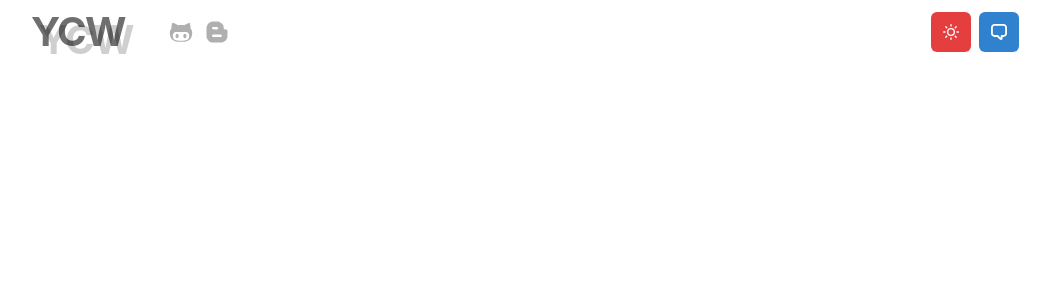
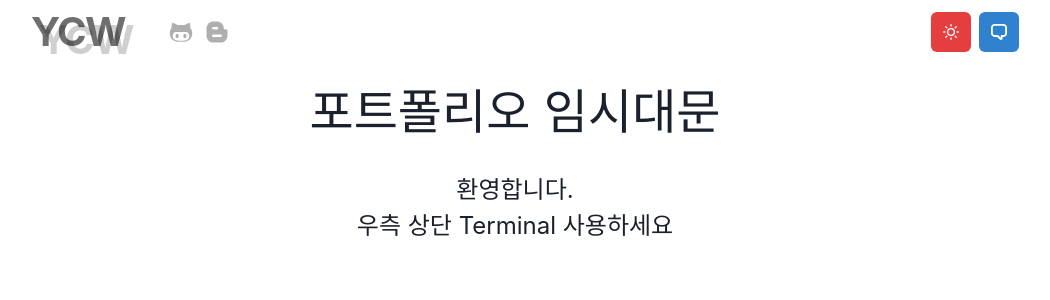
Before and after one commit to Oizys18/my_portfoilo, a Next.js app: page / in a window 1280 px wide. Shown: the top 300 px of the page, without its empty margins (125-1175 px from the left). Built offline with nearby package versions, Linux system fonts and the light colour scheme.

Commit message:
Add temporary index, Add favicon

```diff
--- a/components/layouts/main.js
+++ b/components/layouts/main.js
@@ -14,7 +14,7 @@ const Main = ({ children, router }) => {
     <Box as="main">
       <Head>
         <meta name="viewport" content="width=device-width, initial-scale=1" />
-        <link rel="icon" href="/public/favicon.ico" />
+        <link rel="icon" href="/favicon.ico" />
         <title>양찬우 :: Oizys18 Portfolio</title>
       </Head>
       <Navbar
@@ -28,7 +28,7 @@ const Main = ({ children, router }) => {
           isTerminalLoaded={isTerminalLoaded}
         />
       </Drawer>
-      <Box pt={14}>{children}</Box>
+      <Box pt={16}>{children}</Box>
     </Box>
   )
 }
--- a/pages/index.js
+++ b/pages/index.js
@@ -1,4 +1,4 @@
-import { Container } from '@chakra-ui/react'
+import { Container, Box } from '@chakra-ui/react'
 const Page = () => {
   return (
     <Container maxW="container.md">
@@ -28,6 +28,26 @@ const Page = () => {
           src="/images/profile.png"
         />
       </Box> */}
+      <Box
+        display="flex"
+        justifyContent="center"
+        alignItems="center"
+        fontSize="3rem"
+        p={3}
+      >
+        포트폴리오 임시대문
+      </Box>
+      <Box
+        display="flex"
+        justifyContent="center"
+        alignItems="center"
+        fontSize="1.5rem"
+        p={3}
+        flexDir="column"
+      >
+        <p>환영합니다. </p>
+        <p>우측 상단 Terminal 사용하세요</p>
+      </Box>
     </Container>
   )
 }
```
Also changed, not shown: 1 other file (tests, documents, lock files or other folders).
